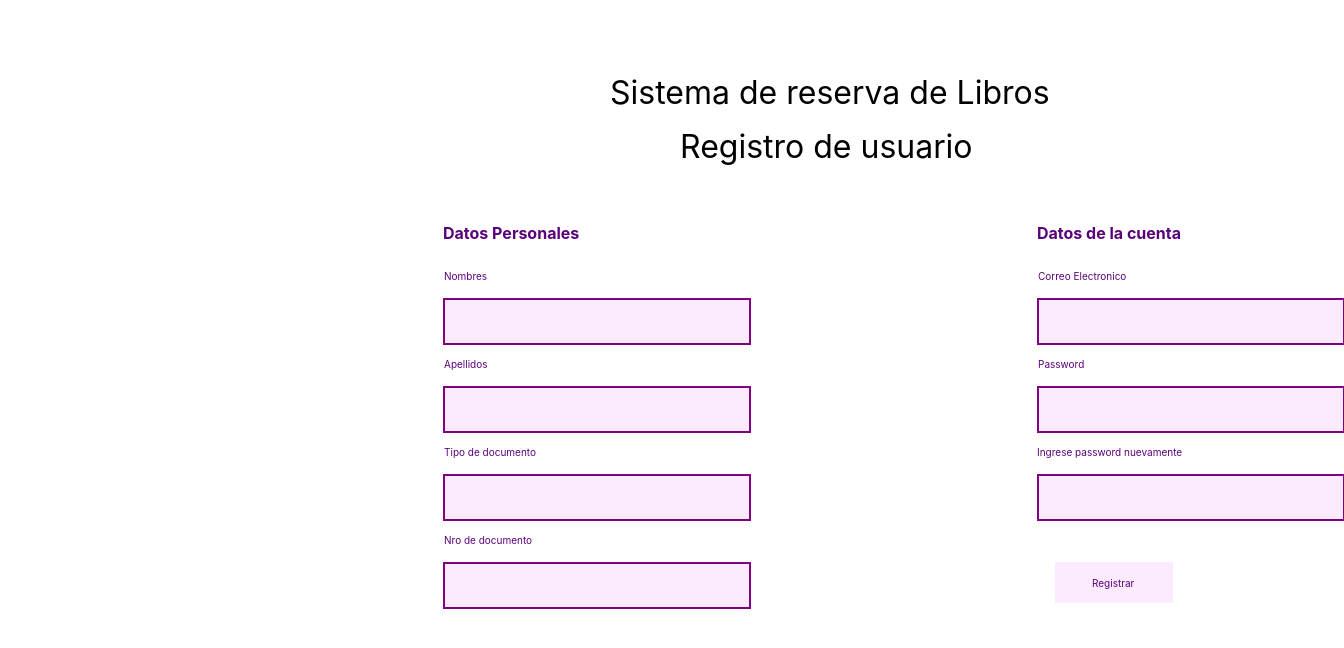
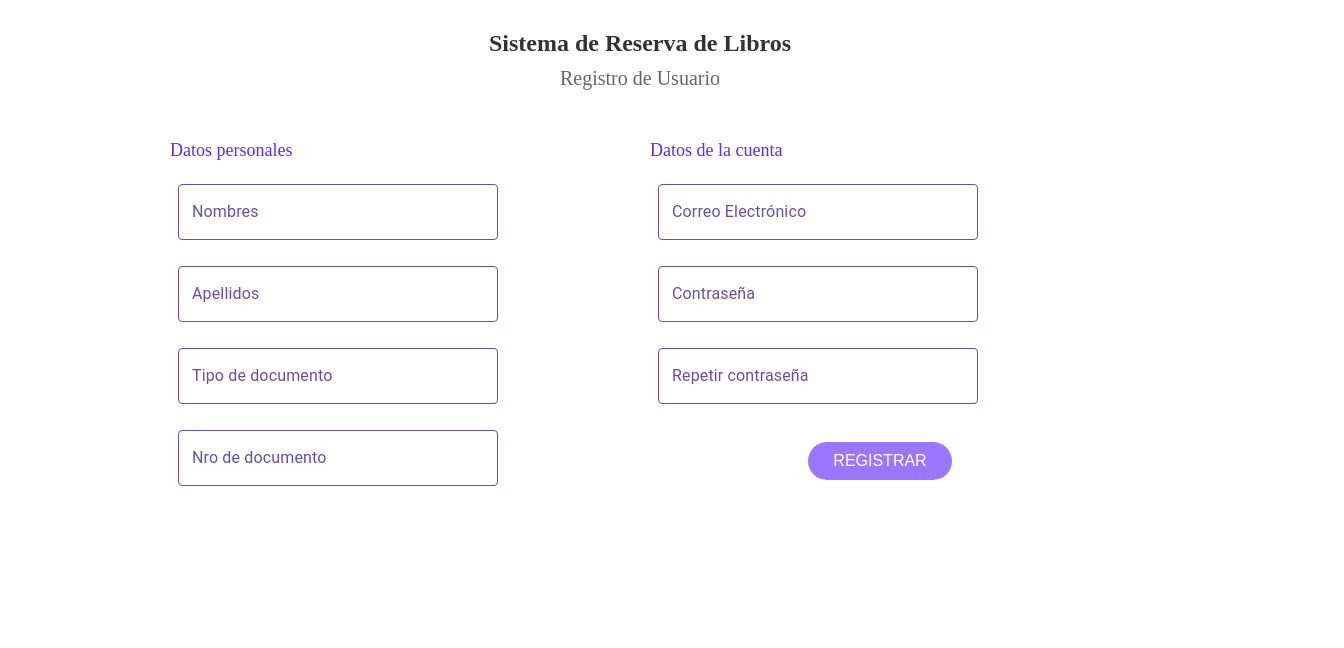
Before and after one commit to RetLight/PROYECTO-PW-FRONTEND, a Next.js app: page /registro in a window 1280 px wide. Shown: the top 648 px of the page, 1344 px wide, since content can reach past the window. Built offline with nearby package versions, Linux system fonts and the light colour scheme; no server answers.

Commit message:
frontend 3 rt

```diff
--- a/src/api/libro.js
+++ b/src/api/libro.js
@@ -4,6 +4,8 @@ const endpoint = '/libro';
 
 const findAll = async () => await base.get(endpoint);
 
-const api = { findAll }
+const create = async (payload) => await base.post(endpoint, payload)
+
+const api = { findAll, create }
 
 export default api;
--- a/src/api/usuario.js
+++ b/src/api/usuario.js
@@ -4,6 +4,8 @@ const endpoint = '/usuario';
 
 const findAll = async () => await base.get(endpoint);
 
-const api = { findAll }
+const create = async (payload) => await base.post(endpoint, payload)
+
+const api = { findAll, create }
 
 export default api;
--- a/src/pages/registro/index.js
+++ b/src/pages/registro/index.js
@@ -1,77 +1,109 @@
-import { useState } from "react";
+import { useEffect, useState } from "react";
 import { useRouter } from "next/router";
 import styles from "./registro.module.css";
+import usuariosApi from '../../api/usuario.js';
+import Imput from '../../components/Imput/Imput.jsx';
 
 const Registro = () => {
+  const [nombre, setNombre] = useState('');
+  const [apellidos, setApellidos] = useState('');
+  const [tipo_documento, setTipoDoc] = useState('');
+  const [NroDni, setNroDni] = useState('');
+  const [email, setEmail] = useState('');
+  const [password, setPassword] = useState('');
+  const [repeatedPassword, setRepeatedPassword] = useState('');
+  const [rol, setRol] = useState(0);
+  const [usuarios, setUsuarios] = useState([]);
   const router = useRouter();
 
-  const [formState, setFormState] = useState({
-    Nombres: "",
-    Apellidos: "",
-    TipoDocumento: "",
-    NroDocumento: "",
-    Correo: "",
-    Contraseña: ""
-  });
+  const handleOnLoad = async () => {
+    try {
+      const rawUsuarios = await usuariosApi.findAll();
+      setUsuarios(rawUsuarios.data);
+    } catch (error) {
+      console.error("Error fetching users:", error);
+    }
+  }
 
-  const handleChange = (e) => {
-    setFormState({
-      ...formState,
-      [e.target.name]: e.target.value,
-    });
-  };
+  const handleSignin = async () => {
+    if (nombre.trim() && apellidos.trim() && tipo_documento.trim() && NroDni.trim() && email.trim() && password.trim()) {
+      if(password === repeatedPassword){
+        const registro = {
+          nombre: nombre,
+          apellidos: apellidos,
+          tipo_documento: tipo_documento,
+          NroDni: NroDni,
+          email: email,
+          password: password,
+          rol: rol,
+          createdAt: new Date(),
+          updatedAt: new Date(),
+        }
 
-  const onRegistrarButtonClick = async () => {
-
-    const allFieldsFilled = Object.values(formState).every(field => field !== "");
-
-    if (allFieldsFilled) {
-      await fetch('../../api/addUser', {
-        method: 'POST',
-        body: JSON.stringify(formState),
-        headers: {
-          'Content-Type': 'application/json'
+        console.log(registro)
+        try {
+          const resp = await usuariosApi.create(registro);
+          if (resp) {
+            alert("Registro exitoso!");
+          } else {
+            alert("Ha habido un error");
+          }
+          await handleOnLoad();
+        } catch (error) {
+          console.error("Error during sign up:", error);
+          alert("Error al registrarse.");
         }
-      });
-      router.push(`/home?code=${formState.NroDocumento}`);
+      } else {
+        alert("Las contraseñas no coinciden");
+      }
     } else {
       alert("Faltan registrar sus datos");
     }
-  };
+  }
+
+  useEffect(() => {
+    handleOnLoad();
+  }, []);
 
   return (
-    <div className={styles.contornoregistrarParent}>
-      <button className={styles.contornoregistrar} />
-      <div className={styles.nombres}>Nombres</div>
-      <div className={styles.apellidos}>Apellidos</div>
-      <input className={styles.ingresarnombres} type="text" name="Nombres" value={formState.Nombres} onChange={handleChange} />
-      <input className={styles.ingresarapellidos} type="text" name="Apellidos" value={formState.Apellidos} onChange={handleChange} />
-      <div className={styles.tipoDeDocumento}>Tipo de documento</div>
-      <div className={styles.nroDeDocumento}>Nro de documento</div>
-      <input className={styles.ingresardocumentos} type="text" name="TipoDocumento" value={formState.TipoDocumento} onChange={handleChange} />
-      <input className={styles.ingresarnrodocumento} type="text" name="NroDocumento" value={formState.NroDocumento} onChange={handleChange} />
-      <div className={styles.sistemaDeReserva}>
-        Sistema de reserva de Libros
+    <>
+      <div className={styles.title}>Sistema de Reserva de Libros</div>
+      <div className={styles.subtitle}>Registro de Usuario</div>
+      <div className={styles.container}>
+        <div className={styles.center_container}>
+          <div className={styles.columnizquierda}>
+            <div className={styles.columna_subtitulo}>Datos personales</div>
+            <div className={styles.input_container}>
+              <Imput className={styles.ingreso} user="Nombres" onChange={e => setNombre(e.target.value)} />
+            </div>
+            <div className={styles.input_container}>
+              <Imput className={styles.ingreso} user="Apellidos" onChange={e => setApellidos(e.target.value)} />
+            </div>
+            <div className={styles.input_container}>
+              <Imput className={styles.ingreso} user="Tipo de documento" onChange={e => setTipoDoc(e.target.value)} />
+            </div>
+            <div className={styles.input_container}>
+              <Imput className={styles.ingreso} user="Nro de documento" onChange={e => setNroDni(e.target.value)} />
+            </div>
+          </div>
+          <div className={styles.columnderecha}>
+            <div className={styles.columna_subtitulo}>Datos de la cuenta</div>
+            <div className={styles.input_container}>
+              <Imput className={styles.ingreso} user="Correo Electrónico" onChange={e => setEmail(e.target.value)} />
+            </div>
+            <div className={styles.input_container}>
+              <Imput className={styles.ingreso} user="Contraseña" type="password" onChange={e => setPassword(e.target.value)} />
+            </div>
+            <div className={styles.input_container}>
+              <Imput className={styles.ingreso} user="Repetir contraseña" type="password" onChange={e => setRepeatedPassword(e.target.value)} />
+            </div>
+            <div className={styles.button_container}>
+              <button className={styles.registerButton} onClick={handleSignin}>Registrar</button>
+            </div>
+          </div>
+        </div>
       </div>
-      <div className={styles.registroDeUsuario}>Registro de usuario</div>
-      <div className={styles.datosPersonales}>Datos Personales</div>
-      <div className={styles.correoElectronico}>Correo Electronico</div>
-      <div className={styles.password}>Password</div>
-      <input className={styles.ingresarcorreoelectronico} type="text" name="Correo" value={formState.Correo} onChange={handleChange} />
-      <input className={styles.ingresarpassword} type="password" name="Contraseña" value={formState.Contraseña} onChange={handleChange} />
-      <div className={styles.ingresePasswordNuevamente}>
-        Ingrese password nuevamente
-      </div>
-      <input className={styles.ingresarcontradenuevo} type="password" />
-      <div className={styles.datosDeLa}>Datos de la cuenta</div>
-      <button
-        className={styles.registrarbutton}
-        onClick={onRegistrarButtonClick}
-      >
-        Registrar
-      </button>
-    </div>
-  );
-};
-
+    </>
+  )
+}
 export default Registro;
--- a/src/pages/registro/registro.module.css
+++ b/src/pages/registro/registro.module.css
@@ -1,219 +1,93 @@
-.contornoregistrar {
-  cursor: pointer;
-  border: 0;
-  padding: 0;
-  background-color: #fceaff;
-  position: absolute;
-  top: 725px;
-  left: 991px;
-  width: 118px;
-  height: 41px;
-}
-.apellidos,
-.nombres {
-  position: absolute;
-  top: 433px;
-  left: 380px;
-  display: inline-block;
-  width: 105px;
-  height: 28px;
-}
-.apellidos {
-  top: 521px;
-}
-.ingresarapellidos,
-.ingresarnombres {
-  border: 0;
-  background-color: #fceaff;
-  position: absolute;
-  top: 461px;
-  left: 379px;
-  width: 154px;
-  height: 41px;
-}
-.ingresarapellidos {
-  top: 549px;
-}
-.nroDeDocumento,
-.tipoDeDocumento {
-  position: absolute;
-  top: 609px;
-  left: 380px;
-  display: inline-block;
-  width: 105px;
-  height: 28px;
-}
-.nroDeDocumento {
-  top: 697px;
-}
-.ingresardocumentos,
-.ingresarnrodocumento {
-  border: 0;
-  background-color: #fceaff;
-  position: absolute;
-  top: 637px;
-  left: 379px;
-  width: 154px;
-  height: 41px;
-}
-.ingresarnrodocumento {
-  top: 725px;
-}
-.registroDeUsuario,
-.sistemaDeReserva {
-  position: absolute;
-  top: 236px;
-  left: 546px;
-  font-size: 32px;
-  color: #000;
-  display: inline-block;
-  width: 481px;
-  height: 70px;
-}
-.registroDeUsuario {
-  top: 290px;
-  left: 616px;
-  width: 341px;
-  height: 80px;
-}
-.datosPersonales {
-  position: absolute;
-  top: 386px;
-  left: 379px;
-  font-size: 12px;
-}
-.correoElectronico,
-.password {
-  position: absolute;
-  top: 433px;
-  left: 974px;
-  display: inline-block;
-  width: 105px;
-  height: 28px;
-}
-.password {
-  top: 521px;
-}
-.ingresarcorreoelectronico,
-.ingresarpassword {
-  border: 0;
-  background-color: #fceaff;
-  position: absolute;
-  top: 461px;
-  left: 973px;
-  width: 154px;
-  height: 41px;
-}
-.ingresarpassword {
-  top: 549px;
-}
-.ingresePasswordNuevamente {
-  position: absolute;
-  top: 609px;
-  left: 973px;
-  display: inline-block;
-  width: 181px;
-  height: 28px;
-}
-.ingresarcontradenuevo {
-  border: 0;
-  background-color: #fceaff;
-  position: absolute;
-  top: 637px;
-  left: 973px;
-  width: 154px;
-  height: 41px;
-}
-.datosDeLa {
-  position: absolute;
-  top: 386px;
-  left: 973px;
-  font-size: 12px;
-}
-.contornoregistrarParent,
-.registrarbutton {
-  text-align: left;
-  font-size: 10px;
-  color: #5a007a;
-  font-family: Inter;
-}
-.registrarbutton {
-  cursor: pointer;
-  border: 0;
-  padding: 0;
-  background-color: transparent;
-  position: absolute;
-  top: 740px;
-  left: 1028px;
-  display: inline-block;
-  width: 51px;
-  height: 11px;
-}
-.contornoregistrarParent {
-  position: relative;
-  background-color: #fff;
-  width: 100%;
-  height: 1024px;
-  overflow-x: auto;
+/* registro.module.css */
+.title {
+  text-align: center;
+  font-size: 24px;
+  font-weight: bold;
+  color: #333; /* Ajusta el color según tu diseño */
+  margin-top: 30px; /* Asegura un espacio en la parte superior */
+  margin-bottom: 10px;
 }
 
-.nombres, .apellidos, .tipoDeDocumento, .nroDeDocumento, .correoElectronico, .password, .ingresePasswordNuevamente, .datosDeLa {
-  margin-right: 10px;
+.subtitle {
+  text-align: center;
+  font-size: 20px;
+  color: #666; /* Ajusta el color según tu diseño */
+  margin-bottom: 20px;
 }
 
-.contornoregistrar {
-  cursor: pointer;
-  border: 0;
-  padding: 0;
-  background-color: #fceaff;
-  position: absolute;
-  top: 725px;
-  left: 991px;
-  width: 118px;
-  height: 41px;
+.container {
+  display: flex;
+  flex-direction: column;
+  align-items: center;
+  margin: 0 auto;
+  padding: 20px;
 }
 
-.ingresarnombres,
-.ingresarapellidos,
-.ingresardocumentos,
-.ingresarnrodocumento,
-.ingresarcorreoelectronico,
-.ingresarpassword,
-.ingresarcontradenuevo {
-  border: 2px solid #800080;
-  font-weight: bold;
-  width: 300px;
+.center_container {
+  display: flex;
+  justify-content: space-around;
+  width: 100%; /* Ajustar según el ancho deseado */
+  max-width: 960px; /* Ajustar según el ancho deseado */
+  flex-wrap: wrap; /* Permite la adaptabilidad en pantallas pequeñas */
 }
 
-.contornoregistrar {
+.columnizquierda, .columnderecha {
+  display: flex;
+  flex-direction: column;
+  width: calc(50% - 20px); /* Resta 20px para considerar el espaciado */
+  margin: 10px;
+}
+
+.columna_subtitulo {
+  font-size: 18px;
+  color: #5E2BFF;
+  margin-bottom: 15px;
+}
+
+.input_container {
+  margin-bottom: 10px;
+}
+
+.ingreso {
+  border: 1px solid #5E2BFF;
+  border-radius: 5px;
+  padding: 10px;
+  font-size: 16px;
+  width: 100%;
+}
+
+.button_container {
+  display: flex;
+  justify-content: center;
+  margin-top: 20px;
+}
+
+.registerButton { /* Asegúrate de que la clase coincida con la usada en el JSX */
+  padding: 10px 25px;
+  border: none;
+  border-radius: 20px;
+  background-color: #9A77FF;
+  color: white;
   cursor: pointer;
-  border: 0;
-  padding: 0;
-  background-color: #fceaff;
-  position: absolute;
-  top: 725px;
-  left: 991px;
-  width: 118px;
-  height: 41px;
+  font-size: 16px;
+  text-transform: uppercase; /* Opcional: para letras mayúsculas en el botón */
 }
-.datosPersonales,
-.datosDeLa {
-  font-weight: bold;
-  font-size: 16px;
+
+/* Añadir estilos para los errores de validación o mensajes, si es necesario */
+
+/* Asegurarse de que los estilos sean responsivos */
+@media (max-width: 768px) {
+  .center_container {
+    flex-direction: column;
+    align-items: center;
+  }
+
+  .columnizquierda, .columnderecha {
+    width: 100%;
+    margin: 10px 0;
+  }
+
+  .registerButton {
+    width: 100%; /* Opcional: botón de ancho completo en dispositivos móviles */
+  }
 }
-.contornoregistrarParent {
-  position: absolute;
-  top: 50%;
-  left: 50%;
-  transform: translate(-50%, -50%);
-}
-.contornoregistrarParent {
-  position: absolute;
-  top: 50%;
-  left: 50%;
-  transform: translate(-45%, -55%);
-  background-color: #fff;
-  width: 100%;
-  height: 1024px;
-  overflow-x: auto;
-}
```
Also changed, not shown: src/api/rol.js (deleted, +0 -9 lines).
